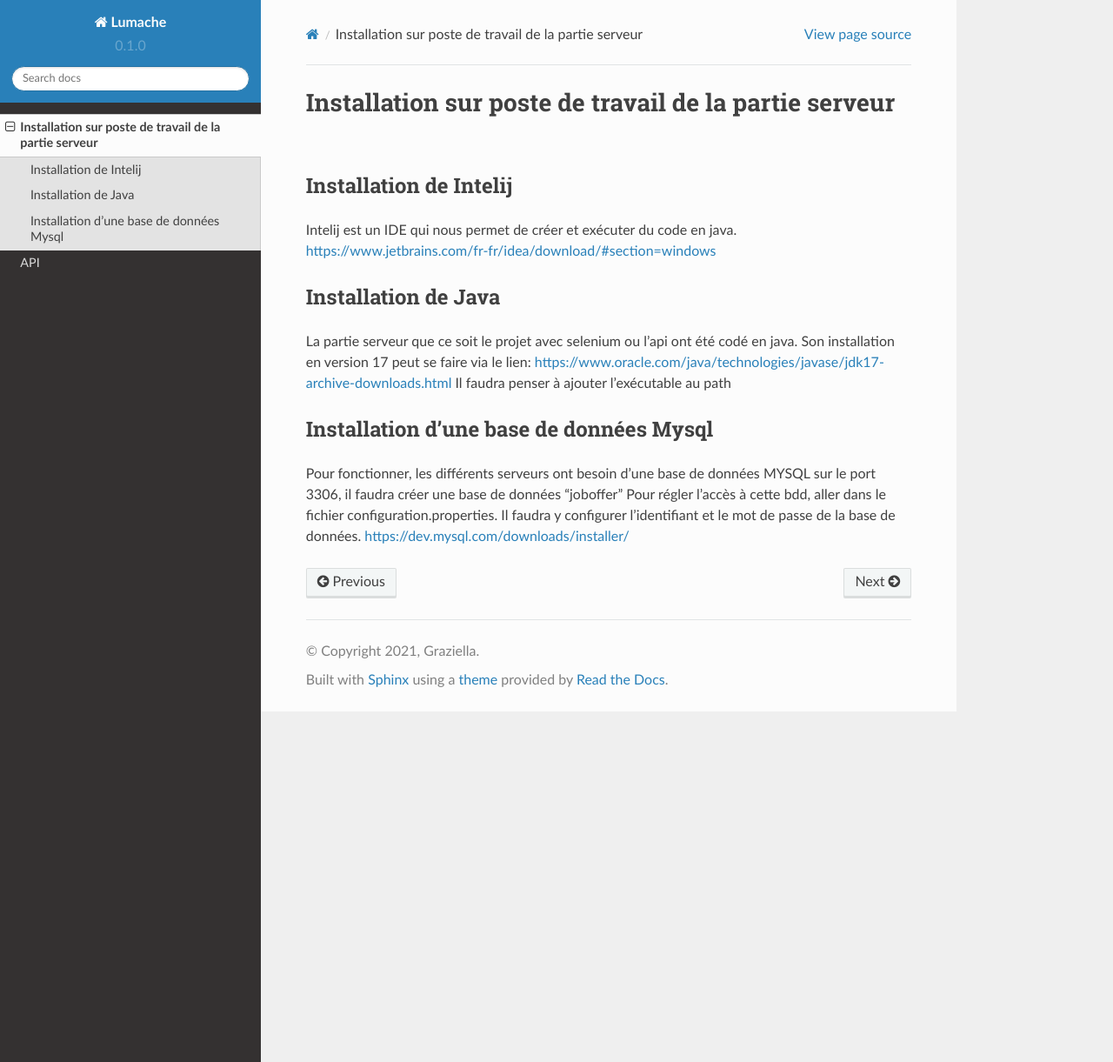
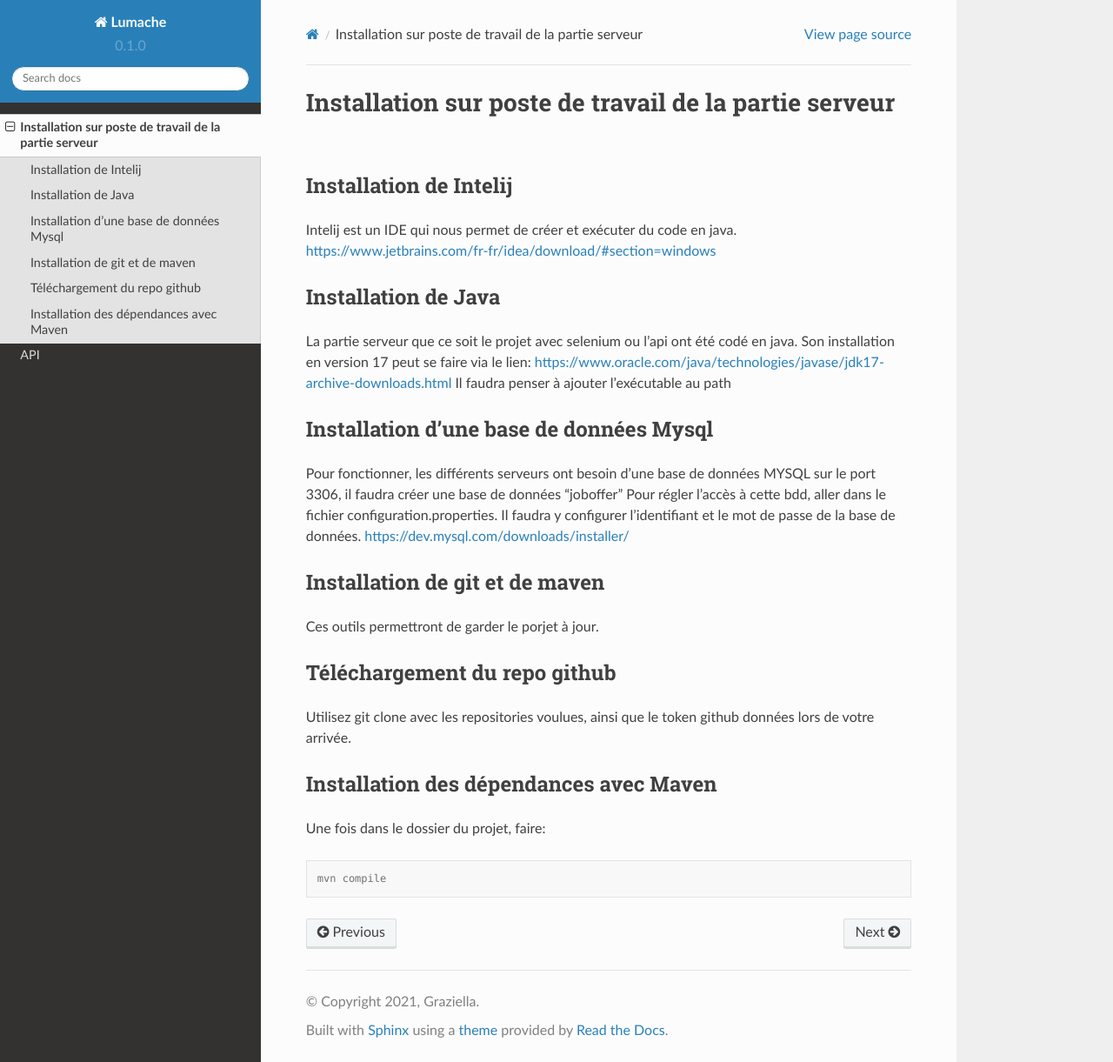
Before and after one commit to mygoa/mygoa_documentation, a Sphinx documentation site: the page built from docs/source/installation.rst, in a window 1280 px wide and 1221 px high. Shown: the whole window at 87% size. Built offline with Sphinx 7.4.7 and the Read the Docs theme 2.0.0, drawn with Linux system fonts in a browser that asks for light colours.

Commit message:
Update installation.rst

```diff
--- a/docs/source/installation.rst
+++ b/docs/source/installation.rst
@@ -17,3 +17,19 @@ Installation d'une base de données Mysql
 Pour fonctionner, les différents serveurs ont besoin d'une base de données MYSQL sur le port 3306, il faudra créer une base de données "joboffer"
 Pour régler l'accès à cette bdd, aller dans le fichier configuration.properties. Il faudra y configurer l'identifiant et le mot de passe de la base de données.
 https://dev.mysql.com/downloads/installer/
+
+Installation de git et de maven
+------------
+Ces outils permettront de garder le porjet à jour.
+
+Téléchargement du repo github
+------------
+Utilisez git clone avec les repositories voulues, ainsi que le token github données lors de votre arrivée.
+
+Installation des dépendances avec Maven
+------------
+Une fois dans le dossier du projet, faire:
+
+.. code-block:: console
+
+  mvn compile
```
